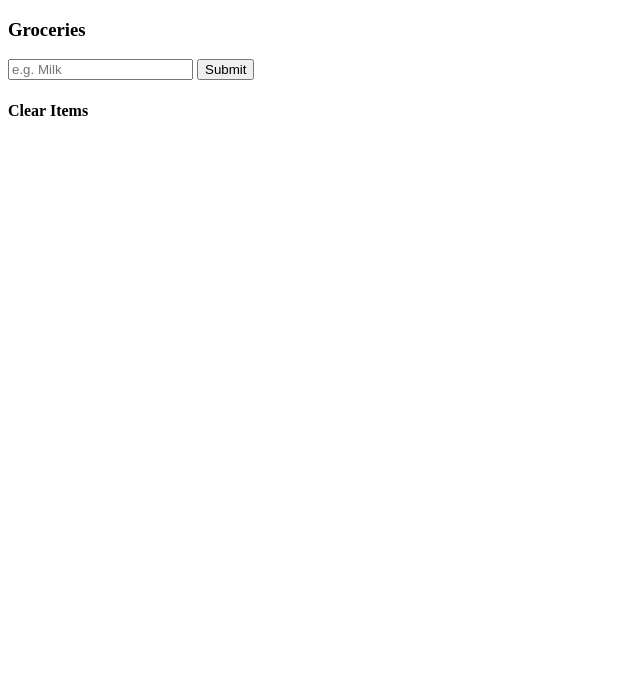
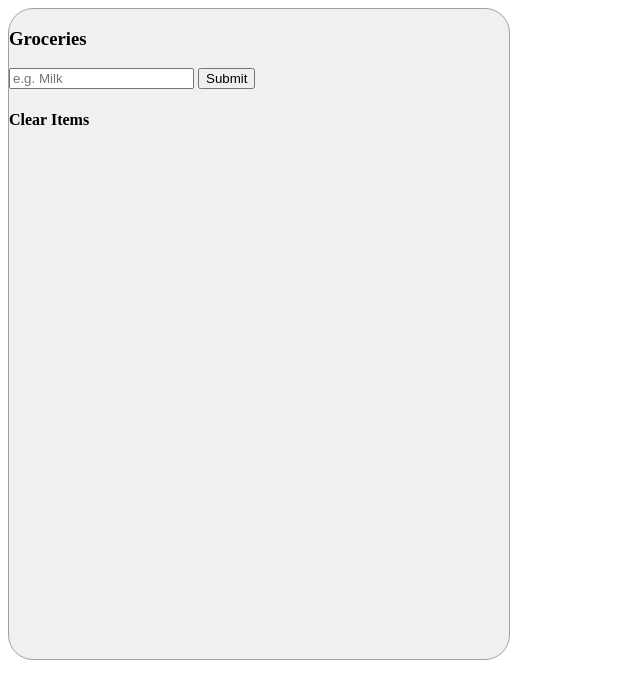
Before and after one commit to LasalleSprewell/grocery-list, a plain HTML site: page index.html in a window 1280 px wide. Shown: the whole page, without its empty margins (0-640 px from the left). Drawn offline with Linux system fonts and the light colour scheme.

Commit message:
Styled Container element

```diff
--- a/style.css
+++ b/style.css
@@ -1,3 +1,10 @@
+.container {
+    background-color: rgb(240, 240, 240);
+    border: 1px solid rgb(160, 160, 160);
+    border-radius: 25px;
+    width: 500px;
+    height: 650px;
+}
 h4:hover {
     color: red;
     cursor: pointer;
```
